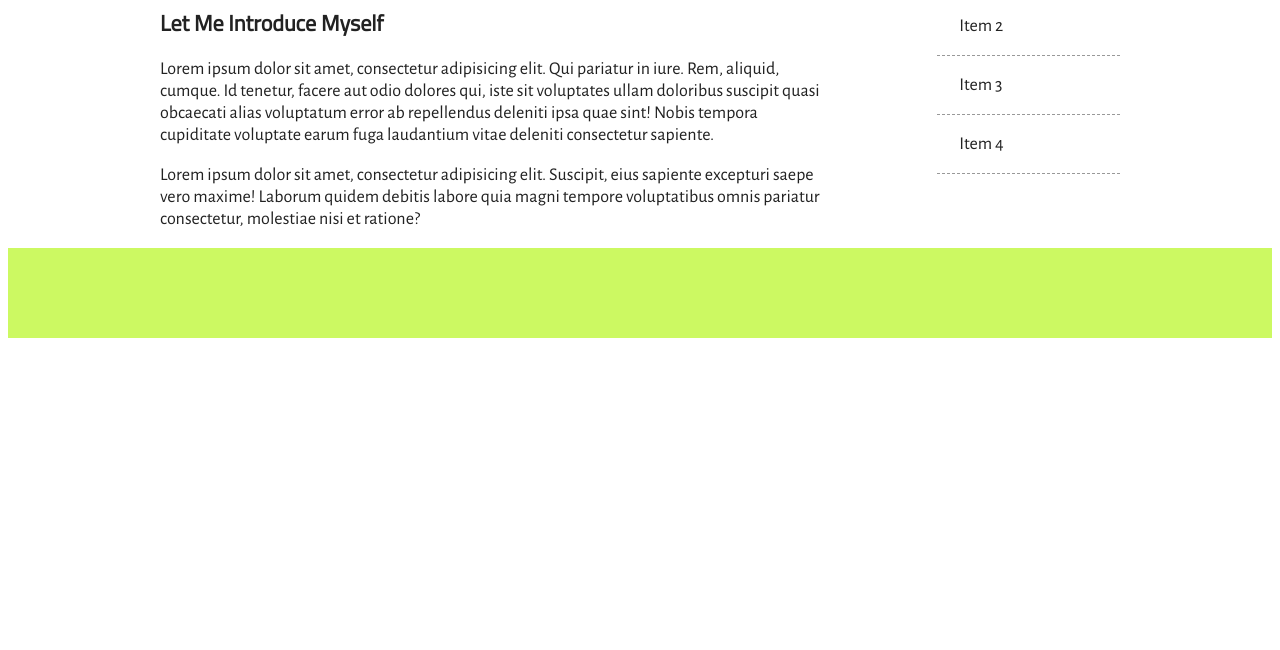
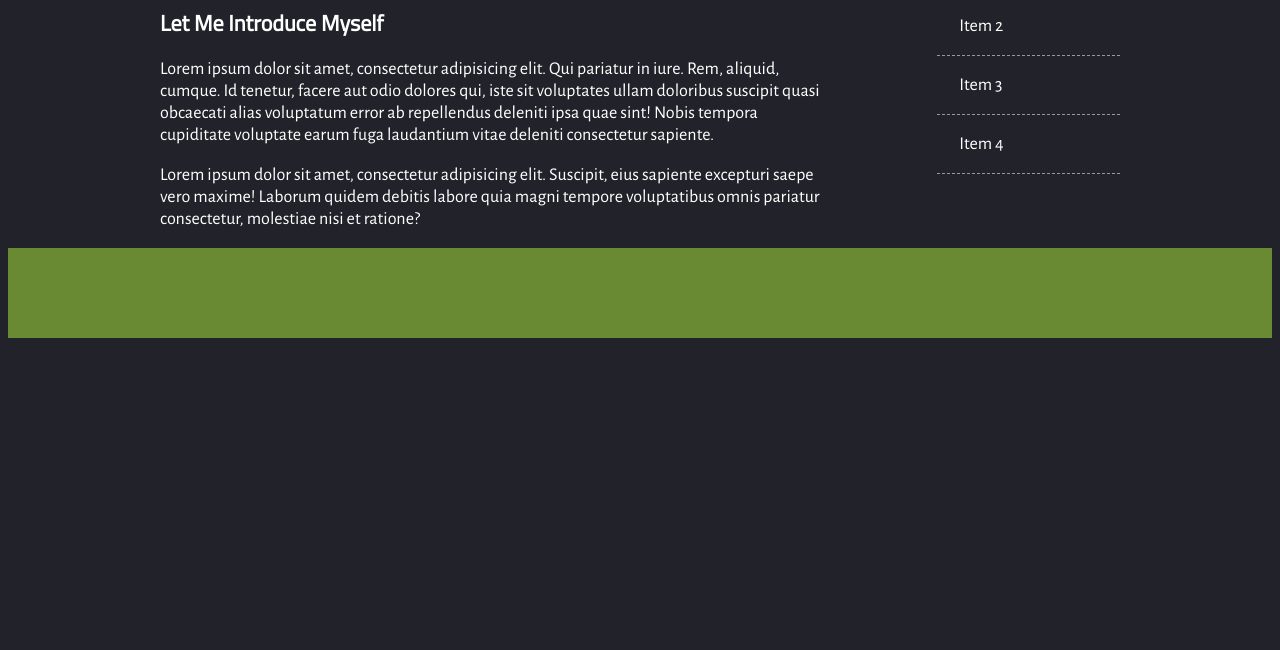
Before and after one commit to JD1927/SCSS-Udemy, a plain HTML site: page about.html in a window 1280 px wide. Shown: the part 150-800 px from the top of the page. Drawn offline with nearby package versions, Linux system fonts and the light colour scheme; files that its build step writes are made by us from their sources.

Commit message:
Add a couple of themes using if-else statement

```diff
--- a/scss/partials/_variables.scss
+++ b/scss/partials/_variables.scss
@@ -1,10 +1,16 @@
+// === THEME ===
+// Allowed values: Dark, Light, Default
+$theme: Dark;
+
 // === COLORS ===
 $text-color: #222;
+$body-background-color: #fff;
 $theme-color: #170A48;
 $secondary-color: #F27731;
 $ternary-color: #CCF962;
 $link-color: $secondary-color;
 $menu-item-color: white;
+$hover-state: #efefef;
 // === FONTS ===
 $text-font: 'Alegreya Sans', Arial, sans-serif;
 $headline-font: 'Titillium Web', Georgia, serif;
@@ -14,3 +20,23 @@ $header-height: 60px;
 $footer-height: 90px;
 
 $col: col-width($columns: 8);
+
+@if ($theme == Dark) {
+  $text-color: #fff;
+  $body-background-color: #22222a;
+  $theme-color: #42424a;
+  $secondary-color: #c24721;
+  $ternary-color: #698932;
+  $link-color: $secondary-color;
+  $menu-item-color: white;
+  $hover-state: lighten($body-background-color, 15%);
+} @else if ($theme == Light) {
+  $text-color: #000;
+  $body-background-color: #fff;
+  $theme-color: #372a27;
+  $secondary-color: #d26741;
+  $ternary-color: #b9da63;
+  $link-color: $secondary-color;
+  $menu-item-color: white;
+  $hover-state: #efefef;
+}
--- a/scss/styles.scss
+++ b/scss/styles.scss
@@ -23,13 +23,8 @@ $contrast: bitch;
 body {
   font-family: $text-font;
   font-size: em(18px);
-  @if ($contrast == high) {
-    color: #000;
-  } @else if ($contrast == low) {
-    color: #999;
-  } @else {
-    color: $text-color;
-  }
+  color: $text-color;
+  background-color: $body-background-color;
 
   @include large-screens {
     font-size: 125%;
@@ -140,7 +135,8 @@ a {
       border-bottom: 1px dashed #999;
 
       &:hover {
-        background-color: #efefef;
+        cursor: pointer;
+        background-color: $hover-state;
       }
     }
   }
```
Also changed, not shown: css/styles.css, 1 other file.
